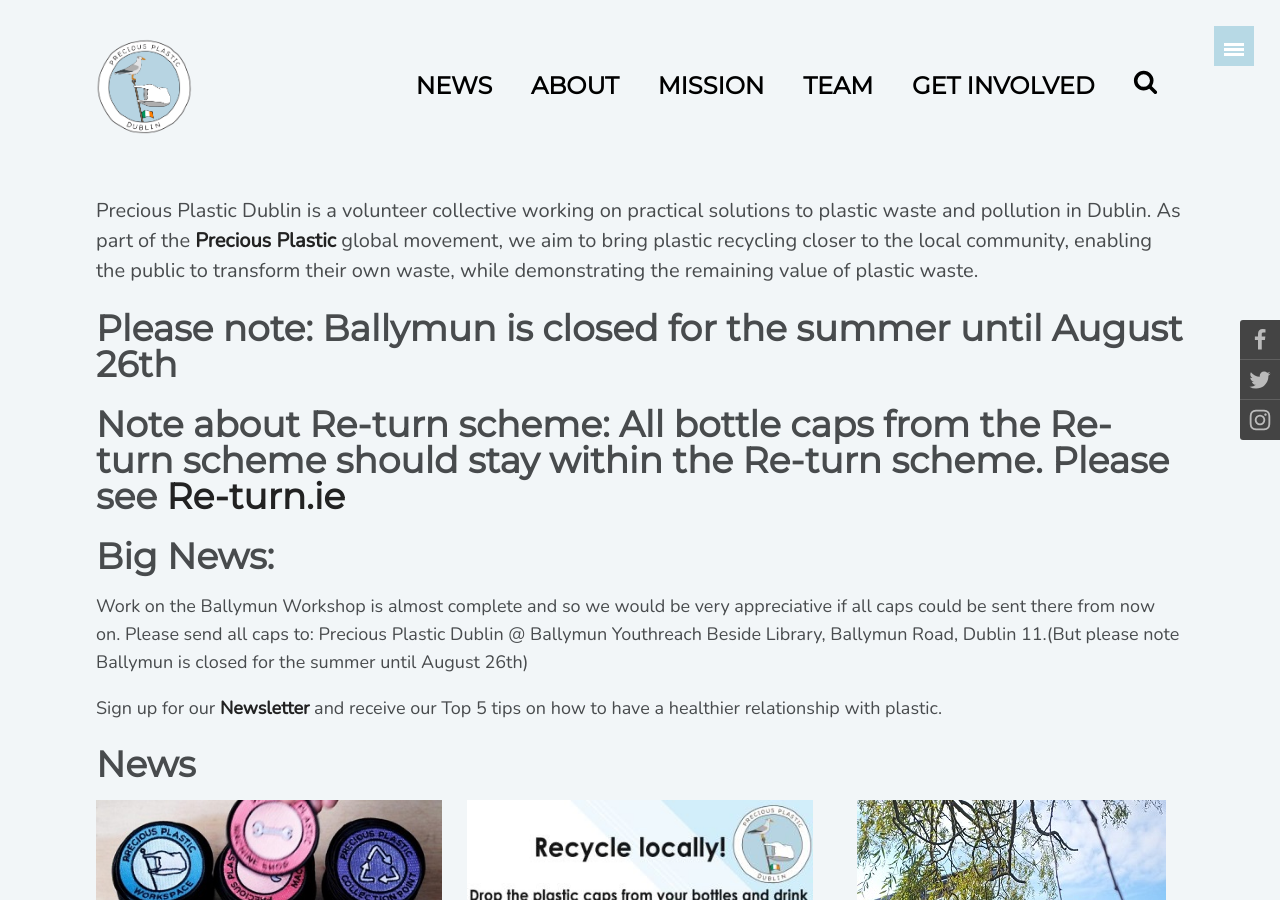
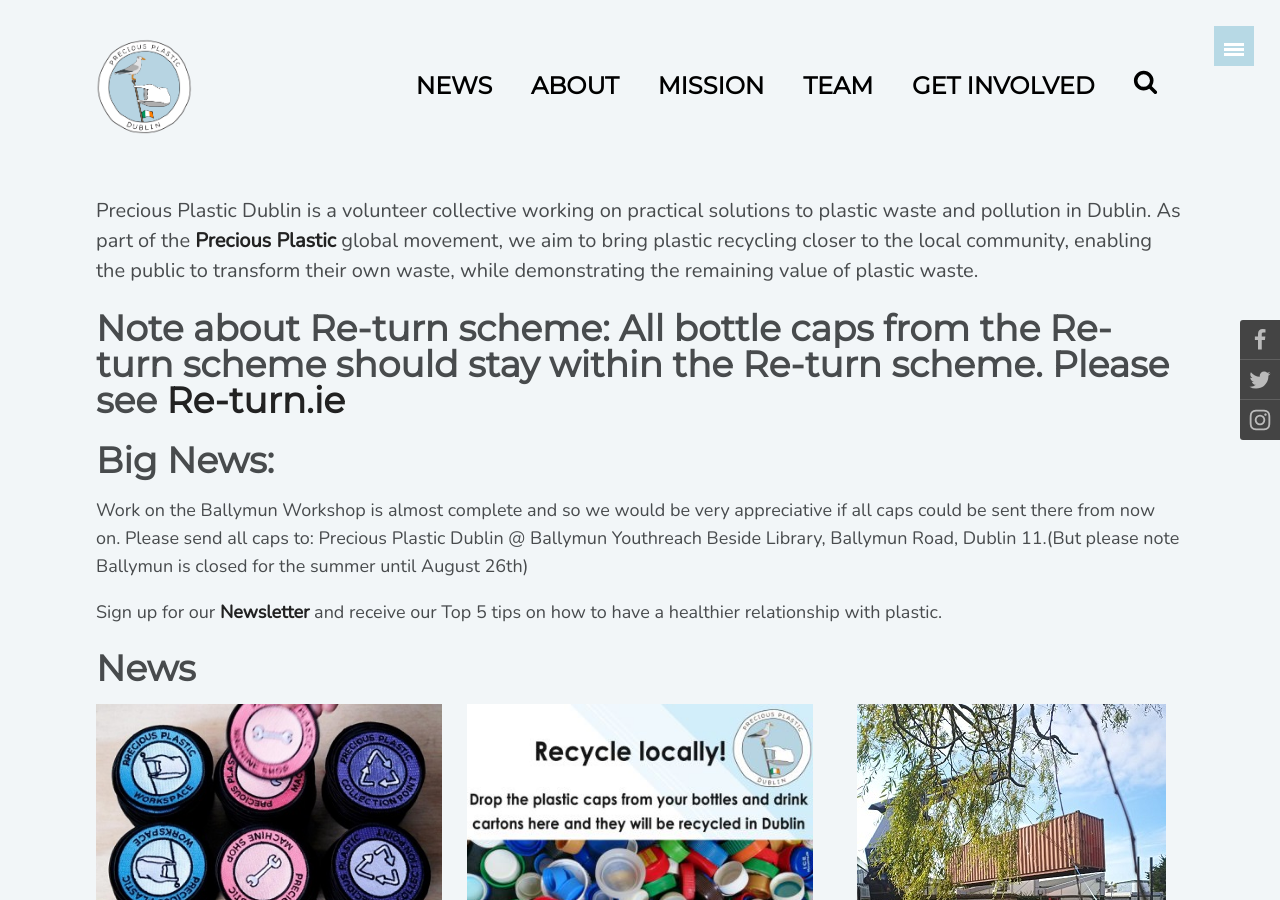
Before and after one commit to preciousplasticdublin/preciousplasticdublin.github.io, a Jekyll site: the page built from index.md, in a window 1280 px wide and 900 px high. Built offline with Jekyll 4.4.1, drawn with Linux system fonts in a browser that asks for light colours; comment, search, counter and statistics services are not loaded; some of the changed lines change nothing that is shown.

Commit message:
Update index.md Comment out holiday info

```diff
--- a/index.md
+++ b/index.md
@@ -5,7 +5,7 @@
 
 Precious Plastic Dublin is a volunteer collective working on practical solutions to plastic waste and pollution in Dublin. As part of the [Precious Plastic](https://preciousplastic.com) global movement, we aim to bring plastic recycling closer to the local community, enabling the public to transform their own waste, while demonstrating the remaining value of plastic waste.
 
-# Please note: Ballymun is closed for the summer until August 26th
+{% comment %} # Please note: Ballymun is closed for the summer until August 26th {% endcomment %}
 
 # Note about Re-turn scheme: All bottle caps from the Re-turn scheme should stay within the Re-turn scheme. Please see [Re-turn.ie](https://re-turn.ie)
 
```
